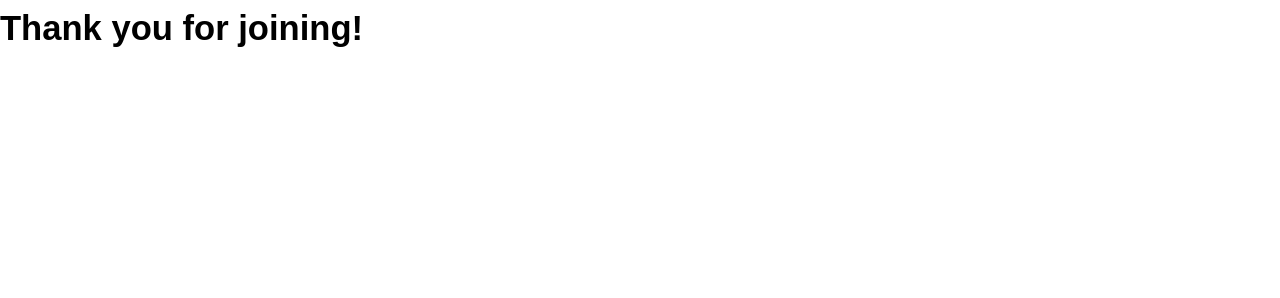
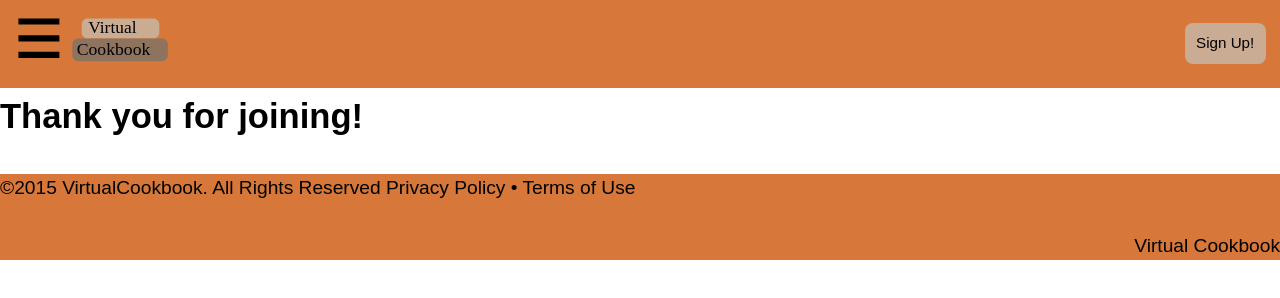
Before and after one commit to KimothyPepper/dsn1675-saas-website, a plain HTML site: page thanks.html in a window 1280 px wide. Drawn offline with Linux system fonts and the light colour scheme.

Commit message:
Added nav and footer on thank you page

```diff
--- a/thanks.html
+++ b/thanks.html
@@ -16,7 +16,38 @@
 </head>
 <body>
 
+  <header  class="lightgray island-half" role="banner">
+      <div class="grid grid-middle">
+          <div class="unit xs-3-4 s-3-4 m-1-2 l-1-2">
+            <input type="checkbox" class="nav-check" id="nav-check">
+            <label class="nav-label" for="nav-check">
+            <img  src="images/toggle.svg" alt="open navigation">
+            </label>
+            <nav id="nav" class="nav">
+              <ul class="list-group giga">
+                <li><a class="link-box white" href="index.html">Home</a></li>
+                <li><a class="link-box white"class="link-box"href="tour.html">Tour</a></li>
+                <li><a class="link-box white"href="pricing.html">Pricing</a></li>
+              </ul>
+            </nav>
+            <img class="logo" src="images/logo.svg">
+          </div>
+            <div class="unit xs-1-4 s-1-4 m-1-2 l-1-2 text-right micro">
+                  <li class="list-group"><a  class="btn" href="signup.html">Sign Up!</a></li>
+            </div>
+      </div>
+  </header>
+
   <h1>Thank you for joining!</h1>
+
+  <footer class="lightgray" role="contentinfo">
+
+  <p>©2015 VirtualCookbook. All Rights Reserved
+  Privacy Policy • Terms of Use</p>
+
+  <p class="text-right">Virtual Cookbook</p>
+
+  </footer>
 
 </body>
 </html>
```
